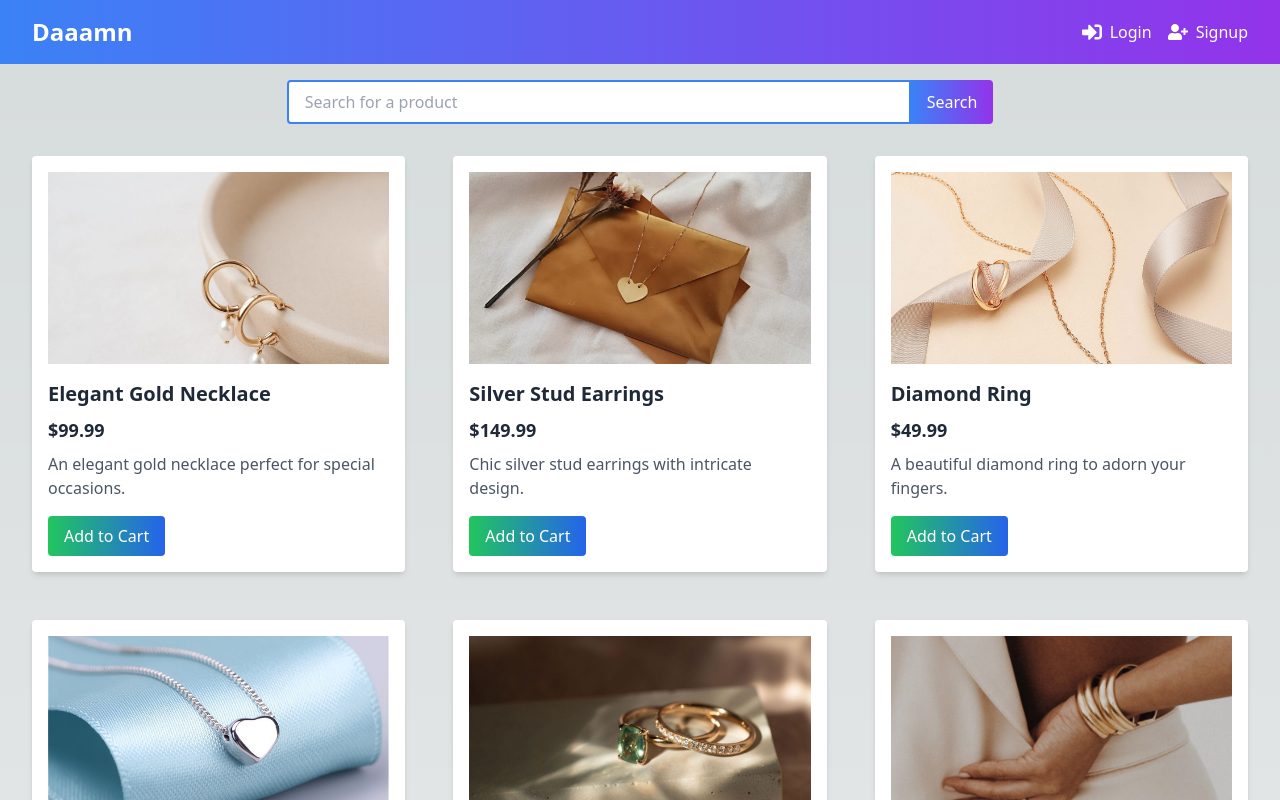
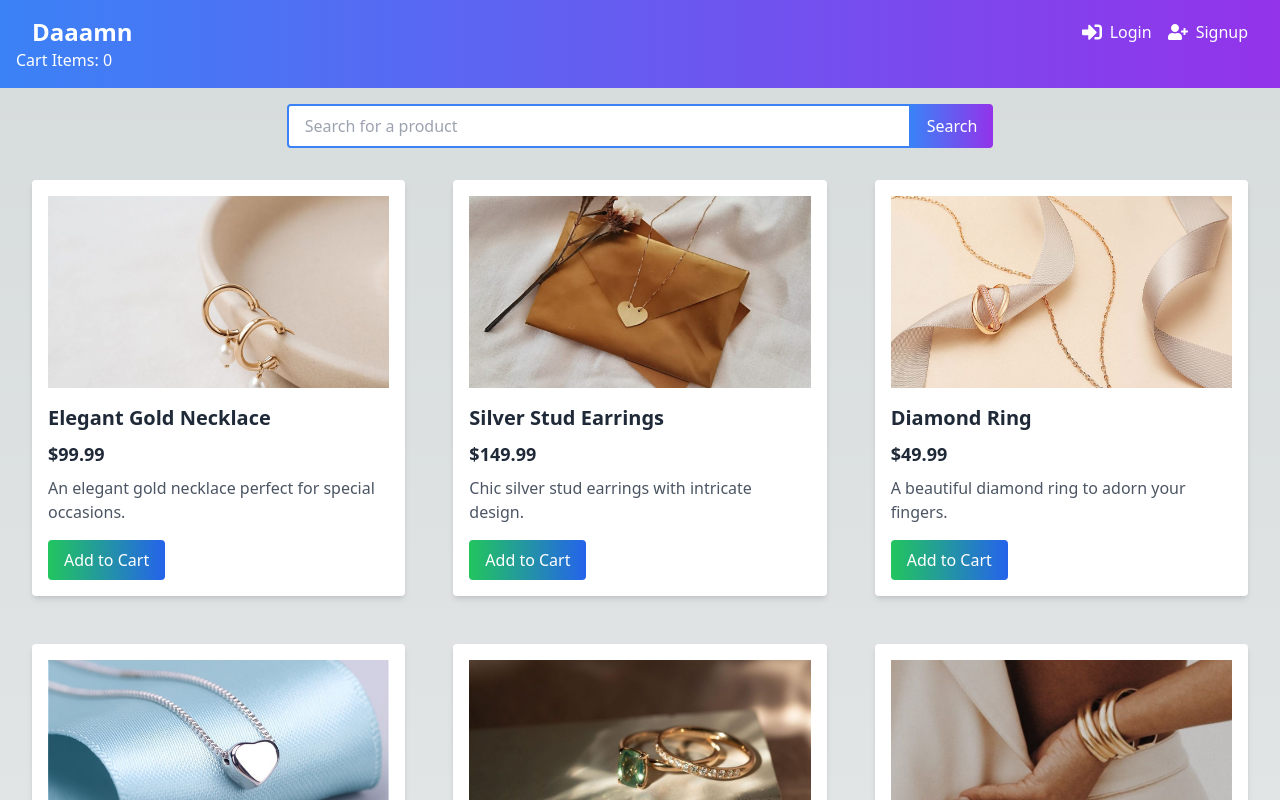
Before and after one commit to GlennisT/GlennisT, a Next.js app: page / in a window 1280 px wide. Shown: the top 800 px of the page. Built offline with nearby package versions, Linux system fonts and the light colour scheme.

Commit message:
add cart

```diff
--- /dev/null
+++ b/components/Cart.js
@@ -0,0 +1,19 @@
+import React from 'react';
+import { useCart } from './CartContext';
+
+const Cart = () => {
+    const { cartItems } = useCart();
+
+    return (
+        <div>
+            <h2>Your Cart</h2>
+            <ul>
+                {cartItems.map((item, index) => (
+                    <li key={index}>{item.JewelryName} - ${item.Price}</li>
+                ))}
+            </ul>
+        </div>
+    );
+};
+
+export default Cart;
--- a/components/Navbar.js
+++ b/components/Navbar.js
@@ -85,8 +85,10 @@
 import React, { useState } from 'react';
 import { FaUserCircle, FaSignInAlt, FaUserPlus } from 'react-icons/fa';
 import AuthComponent from './FirebaseAuth';
+import { useCart } from '@/contexts/CartContext';
 const Navbar = () => {
   const [showAuth, setShowAuth] = useState(false);
+  const { cartItems } = useCart();
 
   return (
     <div className="relative"> {/* Relative positioning to ensure our modal is positioned relative to Navbar */}
@@ -106,6 +108,9 @@ const Navbar = () => {
             </div>
           </div>
         </div>
+        <div>
+        Cart Items: {cartItems.length}
+      </div>
       </nav>
 
       {showAuth && <AuthComponent onClose={() => setShowAuth(false)} />}
--- a/components/ProductTile.js
+++ b/components/ProductTile.js
@@ -35,13 +35,13 @@
 
 
 import React from 'react';
-
+import { useCart } from '@/contexts/CartContext';
 const JewelryTile = ({ jewelry }) => {
   const { JewelryName, JewelryImageUrl, Price, Description } = jewelry;
+  const { addToCart } = useCart(); // Use the addToCart function from context
 
   const handleAddToCart = () => {
-    // Implement the add to cart functionality later
-    console.log('Added to cart:', JewelryName);
+    addToCart(jewelry);
   };
 
   return (
--- /dev/null
+++ b/contexts/CartContext.js
@@ -0,0 +1,19 @@
+import React, { createContext, useState, useContext } from 'react';
+
+const CartContext = createContext();
+
+export const useCart = () => useContext(CartContext);
+
+export const CartProvider = ({ children }) => {
+    const [cartItems, setCartItems] = useState([]);
+
+    const addToCart = (product) => {
+        setCartItems([...cartItems, product]);
+    };
+
+    return (
+        <CartContext.Provider value={{ cartItems, addToCart }}>
+            {children}
+        </CartContext.Provider>
+    );
+};
--- a/pages/_app.js
+++ b/pages/_app.js
@@ -5,12 +5,16 @@
 //   return <Component {...pageProps} />
 // }
 
-import '../styles/globals.css'
-import 'tailwindcss/tailwind.css'
-
+import '../styles/globals.css';
+import 'tailwindcss/tailwind.css';
+import { CartProvider } from '@/contexts/CartContext';
 
 function MyApp({ Component, pageProps }) {
-  return <Component {...pageProps} />
+  return (
+    <CartProvider>
+      <Component {...pageProps} />
+    </CartProvider>
+  );
 }
 
-export default MyApp
+export default MyApp;
```
